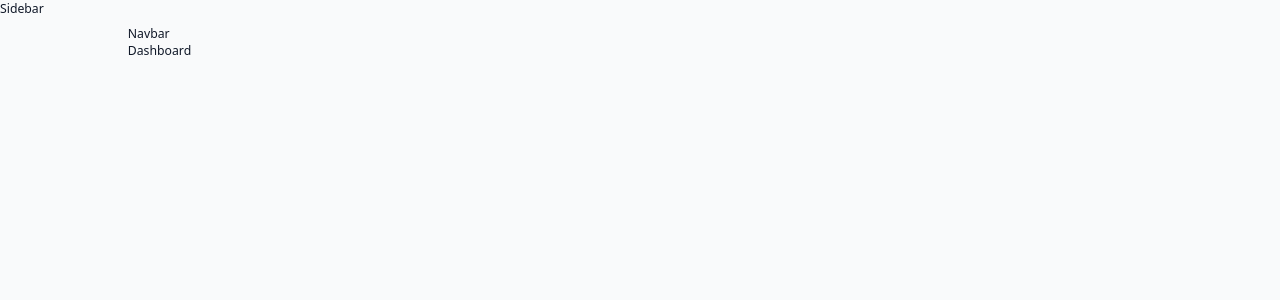
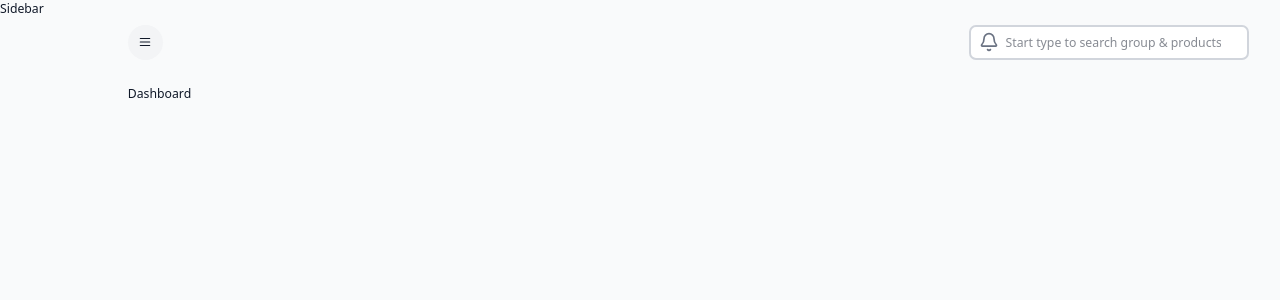
Before and after one commit to brandalx/IMD-Dashboard, a Next.js app in the folder client/: page / in a window 1280 px wide. Shown: the top 300 px of the page. Built offline with nearby package versions, Linux system fonts and the light colour scheme.

Commit message:
feat: navbar left side

```diff
--- a/client/src/app/(components)/Navbar.tsx
+++ /dev/null
@@ -1,5 +0,0 @@
-const Navbar = () => {
-  return <div>Navbar</div>;
-};
-
-export default Navbar;
--- /dev/null
+++ b/client/src/app/(components)/Navbar/index.tsx
@@ -0,0 +1,30 @@
+"use client";
+import { BellIcon, MenuIcon } from "lucide-react";
+
+const Navbar = () => {
+  return (
+    <div className="flex justify-between items-center w-full mb-7">
+      {/* left side */}
+      <div className="flex justify-between items-center gap-5">
+        <button
+          className="px-3 py-3 bg-gray-100 rounded-full hover:bg-blue-100 transition-all"
+          onClick={() => {}}
+        >
+          <MenuIcon className="w-4 h-4" />
+        </button>
+      </div>
+      <div className="relative">
+        <input
+          type="search"
+          placeholder="Start type to search group & products"
+          className="pl-10 pr-4 py-2 w-50 md:w-80 border-2 border-gray-300 bg-white rounded-lg focus:outline-none focus:border-blue-500"
+        />
+        <div className="absolute inset-y-0 left-0 pl-3 flex items-center pointer-events-none">
+          <BellIcon className="text-gray-500" size={20} />
+        </div>
+      </div>
+    </div>
+  );
+};
+
+export default Navbar;
```
